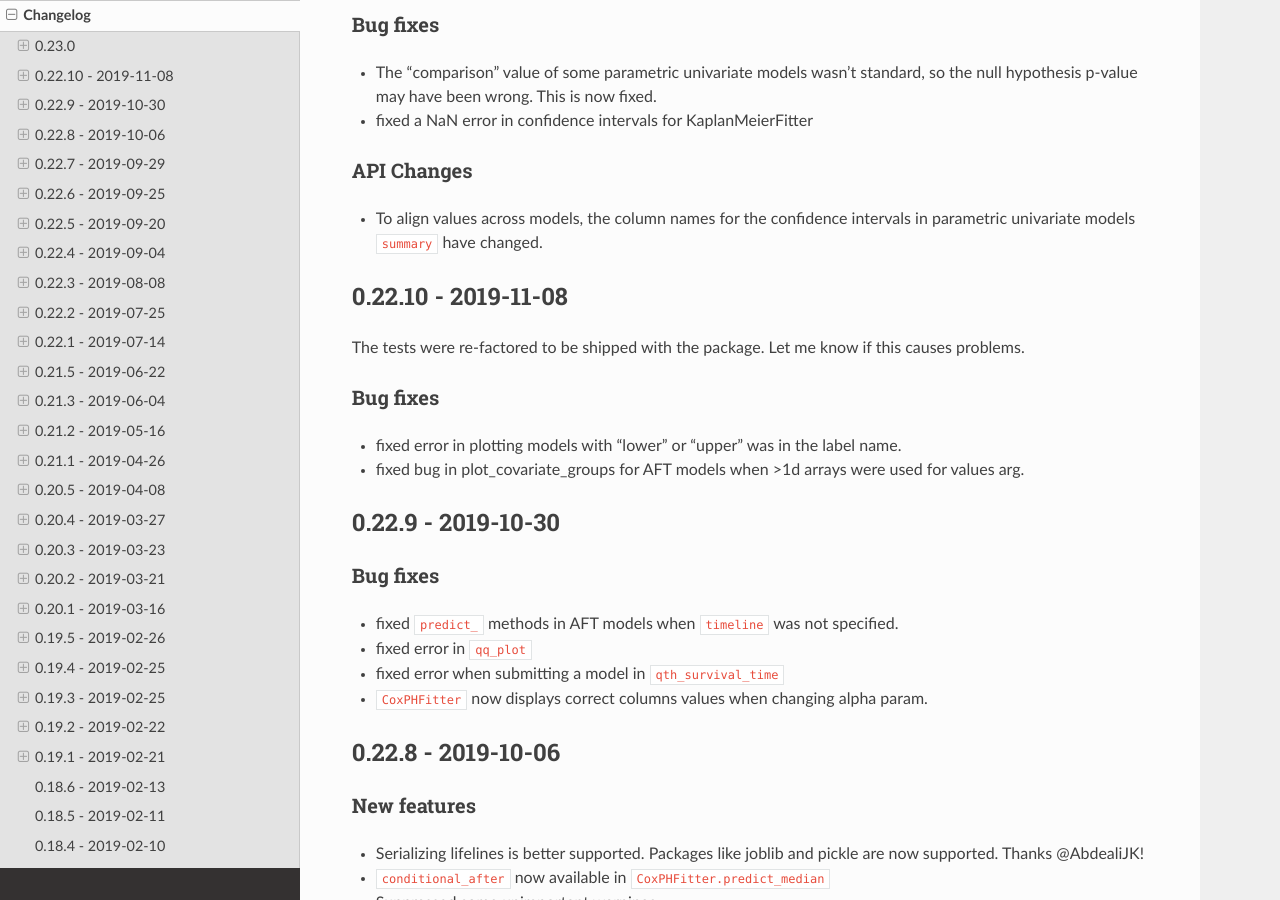
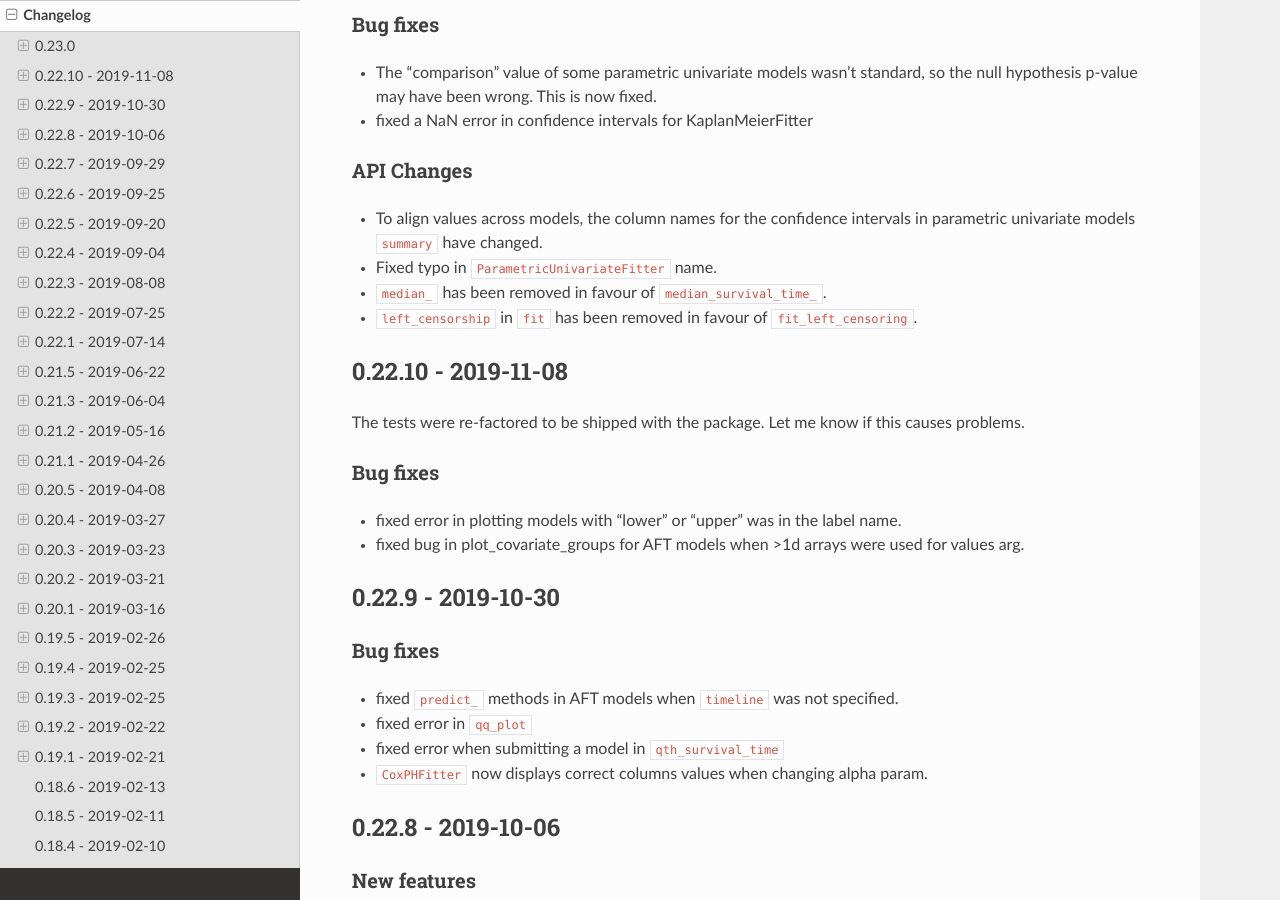
Before and after one commit to CamDavidsonPilon/lifelines, a Sphinx documentation site: the page built from docs/Changelog.rst, in a window 1280 px wide and 900 px high, scrolled down 328 px. Built offline with Sphinx 7.4.7 and the Read the Docs theme 2.0.0, drawn with Linux system fonts in a browser that asks for light colours; pages that are not in the unit, such as notebooks, are missing from menus.

```diff
--- a/docs/Changelog.rst
+++ b/docs/Changelog.rst
@@ -24,6 +24,10 @@ API Changes
 
 -  To align values across models, the column names for the confidence
    intervals in parametric univariate models ``summary`` have changed.
+-  Fixed typo in ``ParametricUnivariateFitter`` name.
+-  ``median_`` has been removed in favour of ``median_survival_time_``.
+-  ``left_censorship`` in ``fit`` has been removed in favour of
+   ``fit_left_censoring``.
 
 .. _section-1:
 
```
